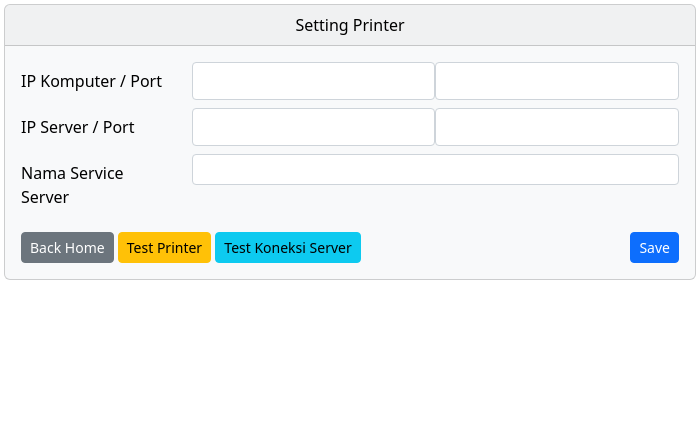
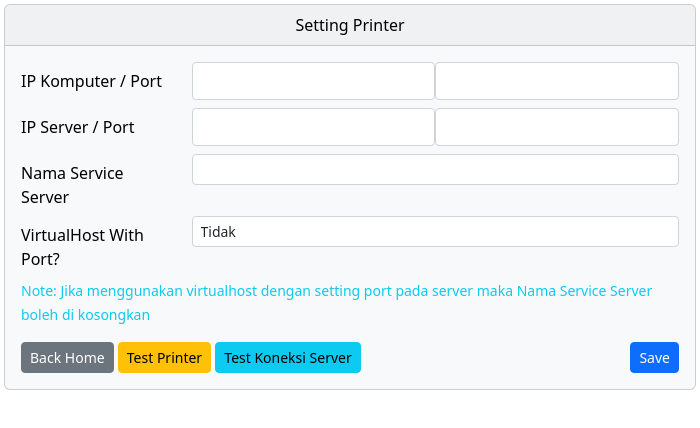
Before and after one commit to aderahman007/driver-printer-electronjs, an Electron app: page setting-printer-thermal.html in a window 700 px wide. Drawn offline with nearby package versions, Linux system fonts and the light colour scheme; no server answers.

Commit message:
Edit Setting

```diff
--- a/setting-printer-thermal.html
+++ b/setting-printer-thermal.html
@@ -80,6 +80,22 @@
                 />
               </div>
             </div>
+            <div class="row">
+              <label for="virtualhost_with_port" class="col-sm-3 col-form-label"
+                >VirtualHost With Port?</label
+              >
+              <div class="col-sm-9">
+                <select name="virtualhost_with_port" id="virtualhost_with_port" class="form-control form-control-sm">
+                  <option value="tidak">Tidak</option>
+                  <option value="ya">Ya</option>
+                </select>
+              </div>
+            </div>
+            <div class="row">
+              <div class="col-sm-12">
+                <small class="text-info">Note: Jika menggunakan virtualhost dengan setting port pada server maka Nama Service Server boleh di kosongkan</small>
+              </div>
+            </div>
 
             <div class="d-flex justify-content-between mt-3">
               <div>
--- a/setting.json
+++ b/setting.json
@@ -1 +1 @@
-{"ip_komputer":"127.0.0.1","ip_komputer_port":"80","ip_server":"127.0.0.1","ip_server_port":"80","nama_service_server":"aplikasi-antrian-v3"}
+{"ip_komputer":"127.0.0.1","ip_komputer_port":"80","ip_server":"127.0.0.1","ip_server_port":"80","nama_service_server":"aplikasi-antrian-v3","virtualhost_with_port":"tidak"}
```
